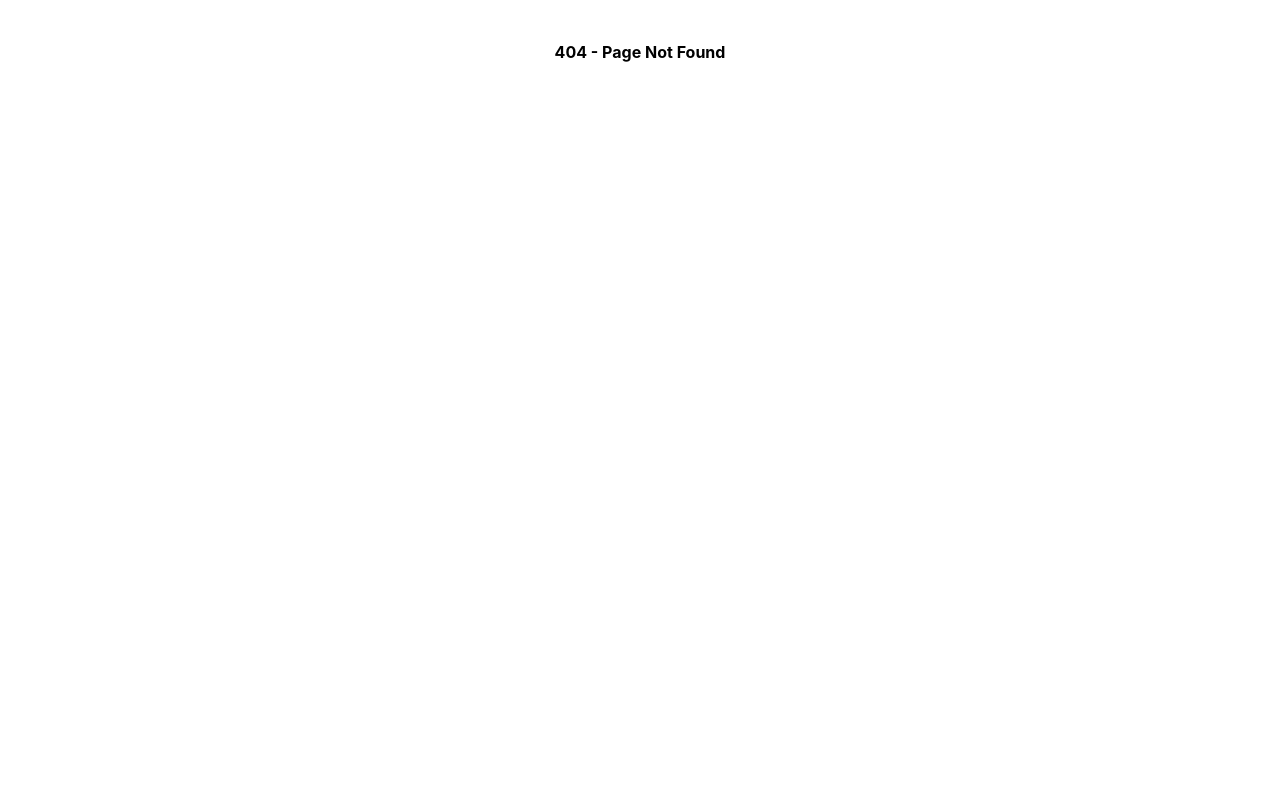
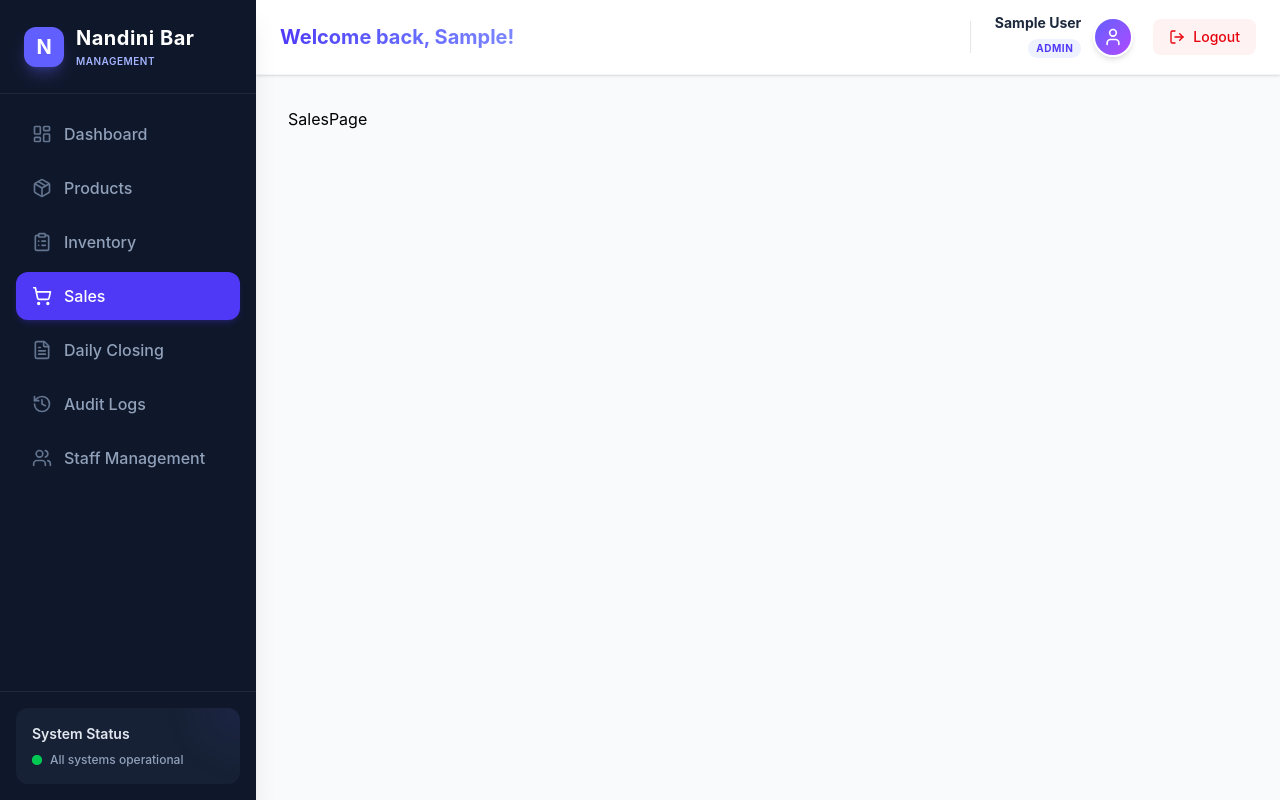
Before and after one commit to imravi05/Nandini-bar, a React app in the folder frontend/: page /sales in a window 1280 px wide. Before the commit this address had no page. Built offline with nearby package versions, Linux system fonts and the light colour scheme; sample sign-in values are in the browser's storage; the HTML template or start-up script is replaced by a standard one.

Commit message:
add sales tab in sidebar

```diff
--- /dev/null
+++ b/frontend/src/components/Sales/SalesModal.jsx
@@ -0,0 +1,7 @@
+import React from 'react'
+
+export const SalesModal = () => {
+  return (
+    <div>SalesModal</div>
+  )
+}
--- /dev/null
+++ b/frontend/src/pages/Sales/SalesPage.jsx
@@ -0,0 +1,7 @@
+import React from 'react'
+
+export const SalesPage = () => {
+  return (
+    <div>SalesPage</div>
+  )
+}
--- a/frontend/src/routes/Routes.jsx
+++ b/frontend/src/routes/Routes.jsx
@@ -13,6 +13,7 @@ import Login from "../pages/Login";
 import Register from "../pages/Register";
 import Products from "../pages/Products";
 import InventoryPage from "../pages/Inventory/InventoryPage";
+import {SalesPage} from "../pages/Sales/SalesPage";
 
 export default function AppRoutes() {
   return (
@@ -44,6 +45,7 @@ export default function AppRoutes() {
           {/* <Route path="/pos" element={<POS />} /> */}
           <Route path="/products" element={<Products />} />
           <Route path="/inventory" element={<InventoryPage />} />
+          <Route path="/sales" element={<SalesPage />} />
         </Route>
       </Route>
 
```
